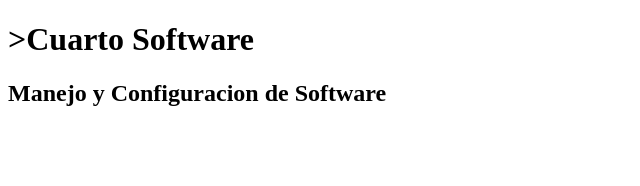
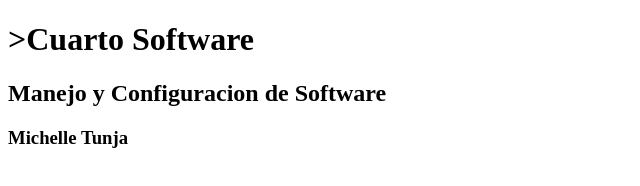
Before and after one commit to Ale-2906/github_remote, a plain HTML site: page index.html in a window 1280 px wide. Shown: the whole page, without its empty margins (0-640 px from the left). Drawn offline with Linux system fonts and the light colour scheme.

Commit message:
index.html
Se modifico nombre

```diff
--- a/index.html
+++ b/index.html
@@ -10,5 +10,6 @@
 <body>
     <h1>>Cuarto Software</h1>
     <h2>Manejo y Configuracion de Software</h2>
+  <h3>Michelle Tunja</h3>
 </body>
 </html>
```
